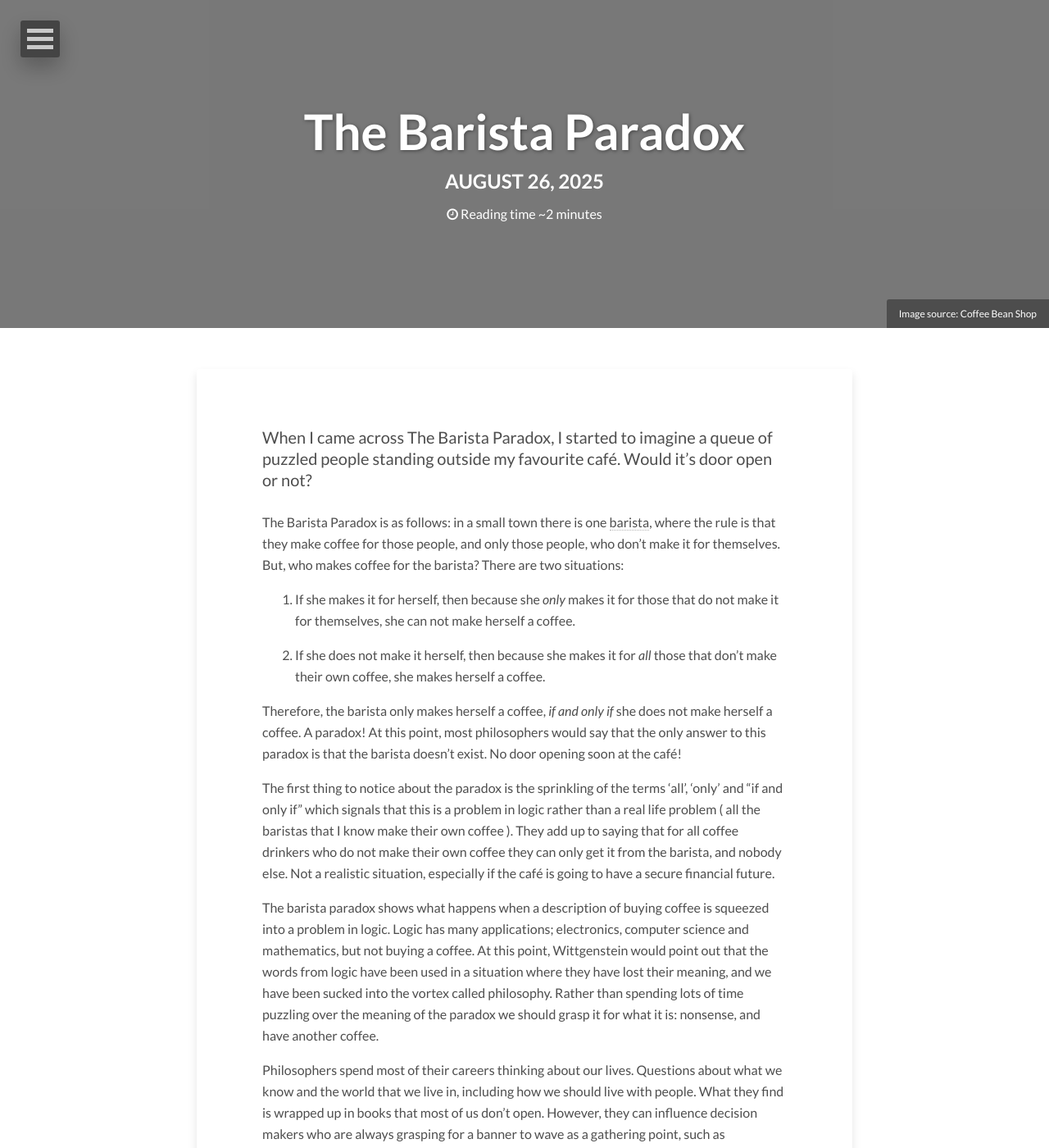
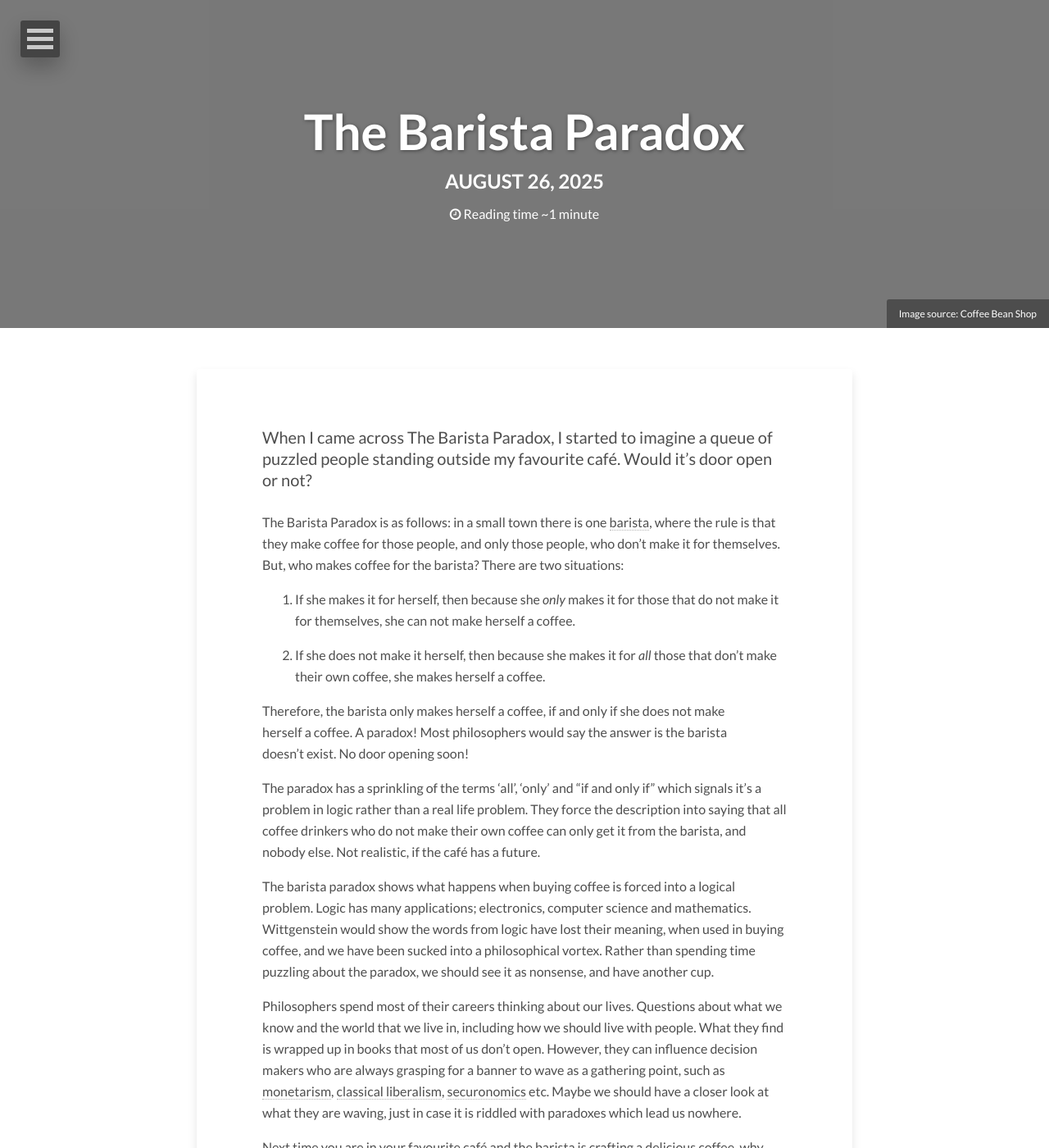
Before and after one commit to dtinblack/dtinblack.github.io, a Jekyll site: the page built from _posts/2025-08-26-the-barista-paradox.md, in a window 1280 px wide and 1400 px high. Shown: the whole window at 82% size. Built offline with Jekyll 4.4.1, drawn with Linux system fonts in a browser that asks for light colours.

Commit message:
improved readability

```diff
--- a/_posts/2025-08-26-the-barista-paradox.md
+++ b/_posts/2025-08-26-the-barista-paradox.md
@@ -19,11 +19,13 @@ The Barista Paradox is as follows: in a small town there is one [barista](https:
 
 2. If she does not make it herself, then because she makes it for <i>all</i> those that don't make their own coffee, she makes herself a coffee.
 
-Therefore, the barista only makes herself a coffee, <i>if and only if</i> she does not make herself a coffee. A paradox! At this point, most philosophers would say that the only answer to this paradox is that the barista doesn't exist.  No door opening soon at the café!
+Therefore, the barista only makes herself a coffee, if and only if she does not make herself a coffee. A paradox! Most philosophers would say the answer is the barista
+doesn't exist. No door opening soon!
 
-The first thing to notice about the paradox is the sprinkling of the terms 'all', 'only' and "if and only if" which signals that this is a problem in logic rather than a real life problem ( all the baristas that I know make their own coffee ). They add up to saying that for all coffee drinkers who do not make their own coffee they can only get it from the barista, and nobody else. Not a realistic situation, especially if the café is going to have a secure financial future.
+The paradox has a sprinkling of the terms ‘all’, ‘only’ and “if and only if” which signals it's a problem in logic rather than a real life problem. They force the description into saying that all coffee drinkers who do not make their own coffee can only get it from the barista, and nobody else. Not realistic, if the café has a future.
 
-The barista paradox shows what happens when a description of buying coffee is squeezed into a problem in logic. Logic has many applications; electronics, computer science and mathematics, but not buying a coffee. At this point, Wittgenstein would point out that the words from logic have been used in a situation where they have lost their meaning, and we have been sucked into the vortex called philosophy. Rather than spending lots of time puzzling over the meaning of the paradox we should grasp it for what it is: nonsense, and have another coffee.
+The barista paradox shows what happens when buying coffee is forced into a logical problem.  Logic has many applications; electronics, computer science and mathematics. Wittgenstein would show the words from logic have lost their meaning, when used in buying coffee, and we have been sucked into a philosophical vortex.  Rather than spending time puzzling about the paradox, we should see it as nonsense, and have another cup.
+
 
 Philosophers spend most of their careers thinking about our lives. Questions about what we know and the world that we live in, including how we should live with people. What they find is wrapped up in books that most of us don't open. However, they can influence decision makers who are always grasping for a banner to wave as a gathering point, such as [monetarism](https://en.wikipedia.org/wiki/Monetarism),  [classical liberalism](https://en.wikipedia.org/wiki/Classical_liberalism), [securonomics](https://www.neweconomybrief.net/the-digest/securonomics-explained) etc. Maybe we should have a closer look at what they are waving, just in case it is riddled with paradoxes which lead us nowhere.
 
```
Also changed, not shown: 2 other files.
